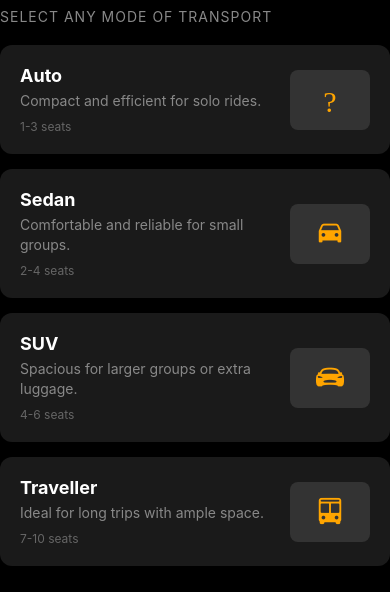
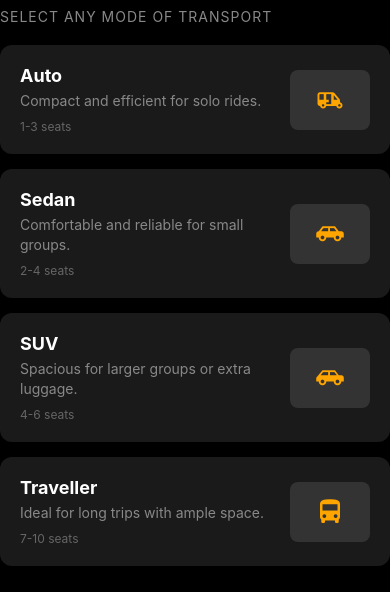
Before and after one commit to Tanmayman0896/Campus-cab-project, a React Native app in the folder frontend/: screen /Home in a window 390 px wide. Shown: the part 124-716 px from the top of the page. Built offline with nearby package versions, Linux system fonts and the light colour scheme; no server answers.

Commit message:
changed icon type to material icon

```diff
--- a/frontend/src/screens/HomeScreen.js
+++ b/frontend/src/screens/HomeScreen.js
@@ -105,27 +105,31 @@ const HomeScreen = () => {
       name: 'Auto',
       description: 'Compact and efficient for solo rides.',
       seats: '1-3 seats',
-      icon: 'auto',
+      iconType: 'MaterialCommunityIcons',
+      icon: 'rickshaw',
     },
     {
       id: 2,
       name: 'Sedan',
       description: 'Comfortable and reliable for small groups.',
       seats: '2-4 seats',
-      icon: 'car',
+      iconType: 'MaterialCommunityIcons',
+      icon: 'car-side',
     },
     {
       id: 3,
       name: 'SUV',
       description: 'Spacious for larger groups or extra luggage.',
       seats: '4-6 seats',
-      icon: 'car-sport',
+      iconType: 'MaterialCommunityIcons',
+      icon: 'car-hatchback',
     },
     {
       id: 4,
       name: 'Traveller',
       description: 'Ideal for long trips with ample space.',
       seats: '7-10 seats',
+      iconType: 'MaterialCommunityIcons',
       icon: 'bus',
     },
   ];
@@ -190,7 +194,11 @@ const HomeScreen = () => {
               <Text style={styles.vehicleSeats}>{vehicle.seats}</Text>
             </View>
             <View style={styles.vehicleImageContainer}>
-              <Ionicons name={vehicle.icon} size={30} color="#FFA500" />
+              {vehicle.iconType === 'MaterialCommunityIcons' ? (
+                <MaterialCommunityIcons name={vehicle.icon} size={30} color="#FFA500" />
+              ) : (
+                <Ionicons name={vehicle.icon} size={30} color="#FFA500" />
+              )}
             </View>
           </TouchableOpacity>
         ))}
```
